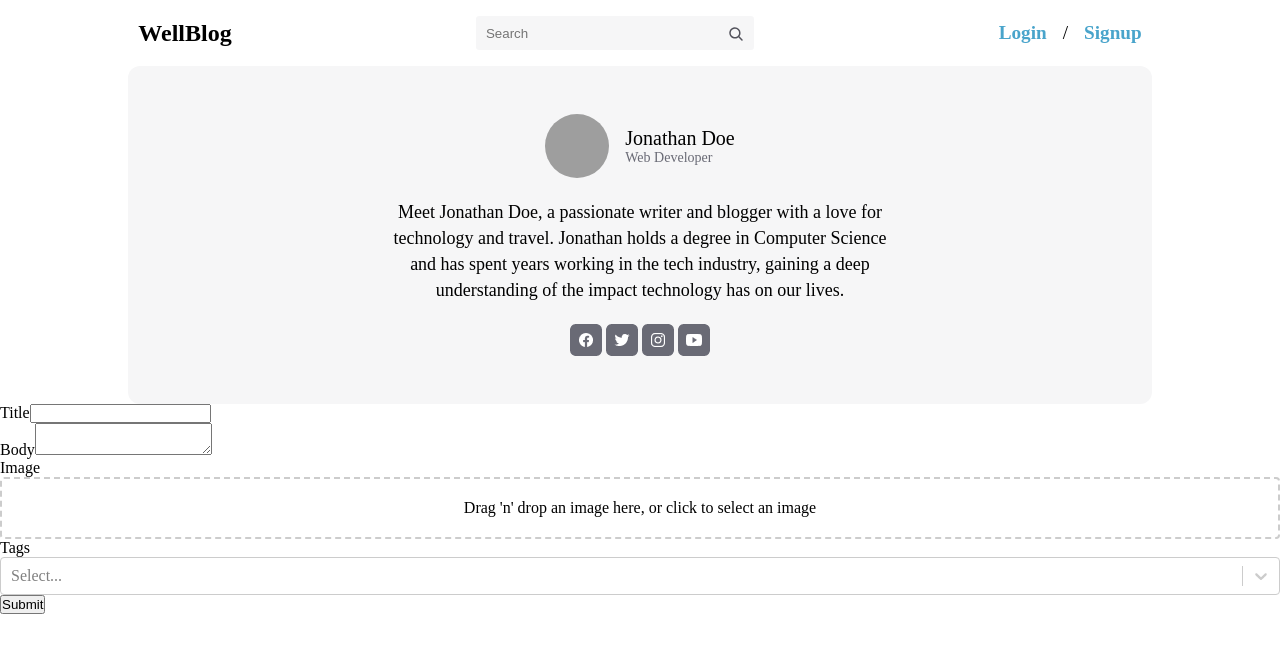
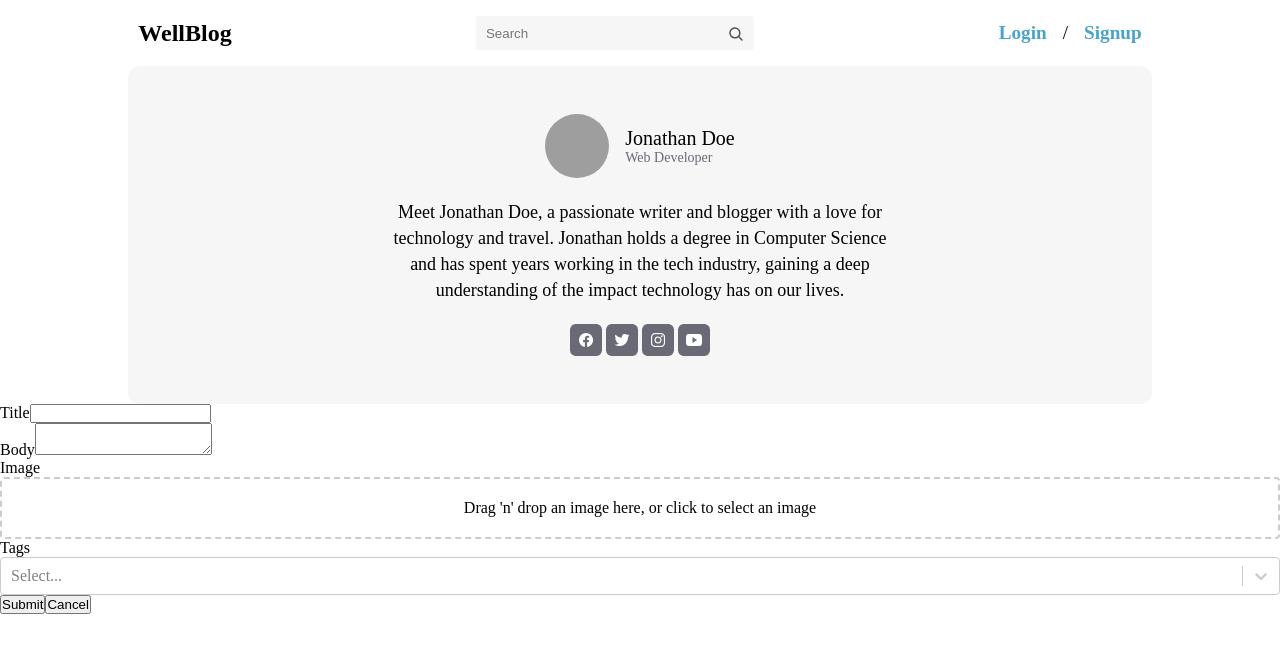
Before and after one commit to mza-wtag/my-blog-react-app, a React (Vite) app: page /me in a window 1280 px wide. Shown: the top 652 px of the page. Built offline with nearby package versions, Linux system fonts and the light colour scheme; grey boxes are pictures that could not be loaded.

Commit message:
form reset and cancel submission added

```diff
--- a/src/components/BlogForm/BlogForm.jsx
+++ b/src/components/BlogForm/BlogForm.jsx
@@ -10,10 +10,11 @@ const BlogForm = () => {
   const [imagePreview, setImagePreview] = useState(null);
   const [selectedTags, setSelectedTags] = useState([]);
 
-  const onSubmit = async (values) => {
+  const onSubmit = async (values, form) => {
     const blog = { ...values, image: imagePreview, tags: selectedTags };
     await dispatch(addBlogPostAndLocalStorage(blog));
     setImagePreview(null);
+    form.reset();
   };
 
   const handleDrop = (acceptedFiles) => {
@@ -26,6 +27,11 @@ const BlogForm = () => {
   };
 
   const cancelImagePreview = () => {
+    setImagePreview(null);
+  };
+
+  const handleCancel = (form) => {
+    form.reset();
     setImagePreview(null);
   };
 
@@ -43,7 +49,7 @@ const BlogForm = () => {
   return (
     <Form
       onSubmit={onSubmit}
-      render={({ handleSubmit }) => (
+      render={({ handleSubmit, form }) => (
         <form onSubmit={handleSubmit}>
           <div>
             <label>Title</label>
@@ -88,7 +94,12 @@ const BlogForm = () => {
               value={tags.filter((tag) => selectedTags.includes(tag.value))}
             />
           </div>
-          <button type="submit">Submit</button>
+          <div>
+            <button type="submit">Submit</button>
+            <button type="button" onClick={() => handleCancel(form)}>
+              Cancel
+            </button>
+          </div>
         </form>
       )}
     />
```
